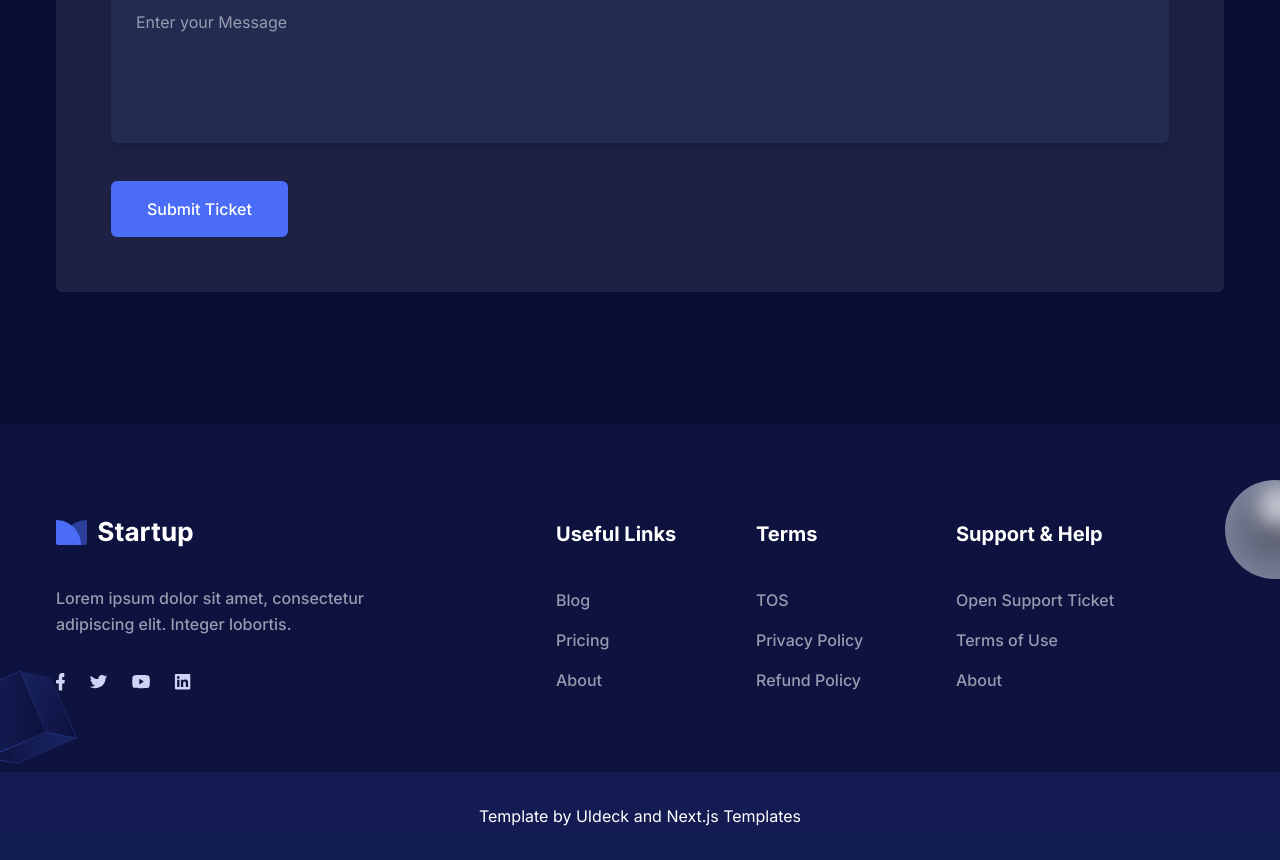
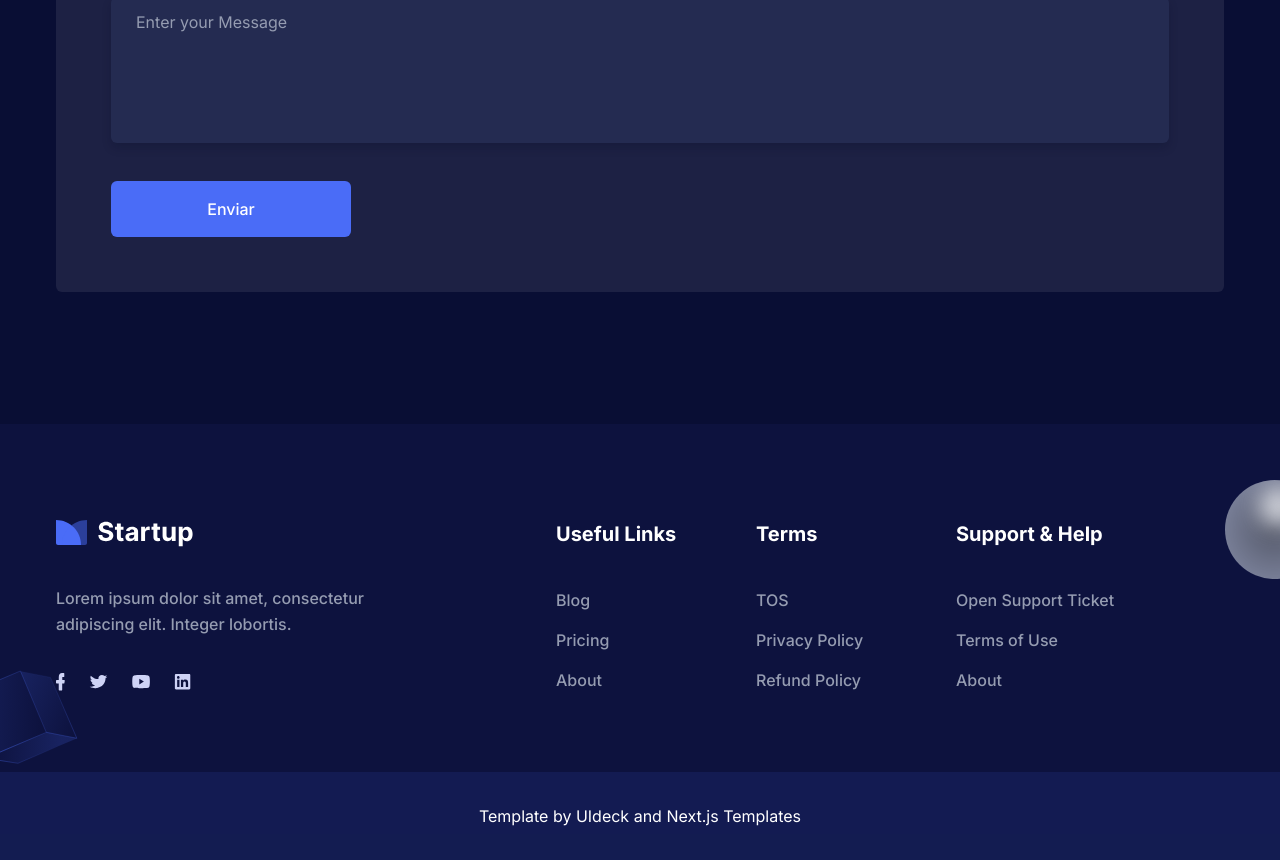
Before and after one commit to nova-peru/nova-peru.github.io, a Next.js app: page / in a window 1280 px wide. Shown: the part 3993-4853 px from the top of the page. Built offline with nearby package versions, Linux system fonts and the light colour scheme.

Commit message:
add toast

```diff
--- a/components/Contact/index.tsx
+++ b/components/Contact/index.tsx
@@ -3,6 +3,7 @@
 import { useCallback, useState } from "react";
 import NewsLatterBox from "./NewsLatterBox";
 import { ContactForm } from './types';
+import { ToastContainer, toast } from 'react-toastify';
 
 
 const Contact = () => {
@@ -11,6 +12,7 @@ const Contact = () => {
 
   const handleSubmit = useCallback(async (e: React.FormEvent<HTMLFormElement>) => {
     e.preventDefault()
+    toast("prueba")
     setStatus("loading")
     const formData = new FormData(e.currentTarget)
     const formValues: ContactForm = {
@@ -109,17 +111,12 @@ const Contact = () => {
                     </div>
                   </div>
                   <div className="w-full px-4">
-                    <button disabled={status === "loading" ? true : false} className="rounded-md bg-primary py-4 px-9 text-base font-medium text-white transition duration-300 ease-in-out hover:bg-opacity-80 hover:shadow-signUp">
+                    <button disabled={status === "loading" ? true : false} className="w-60 rounded-md bg-primary py-4 text-base font-medium text-white transition duration-300 ease-in-out hover:bg-opacity-80 hover:shadow-signUp">
                       {status === "loading"
-                        ? "Loading"
-                        : "Submit Ticket"
+                        ? "Enviando"
+                        : "Enviar"
                       }
                     </button>
-                    {status === "success"
-                      ? "Email sent it"
-                      : status === "error"
-                        ? "Error sending email"
-                        : null}
                   </div>
                 </div>
               </form>
```
